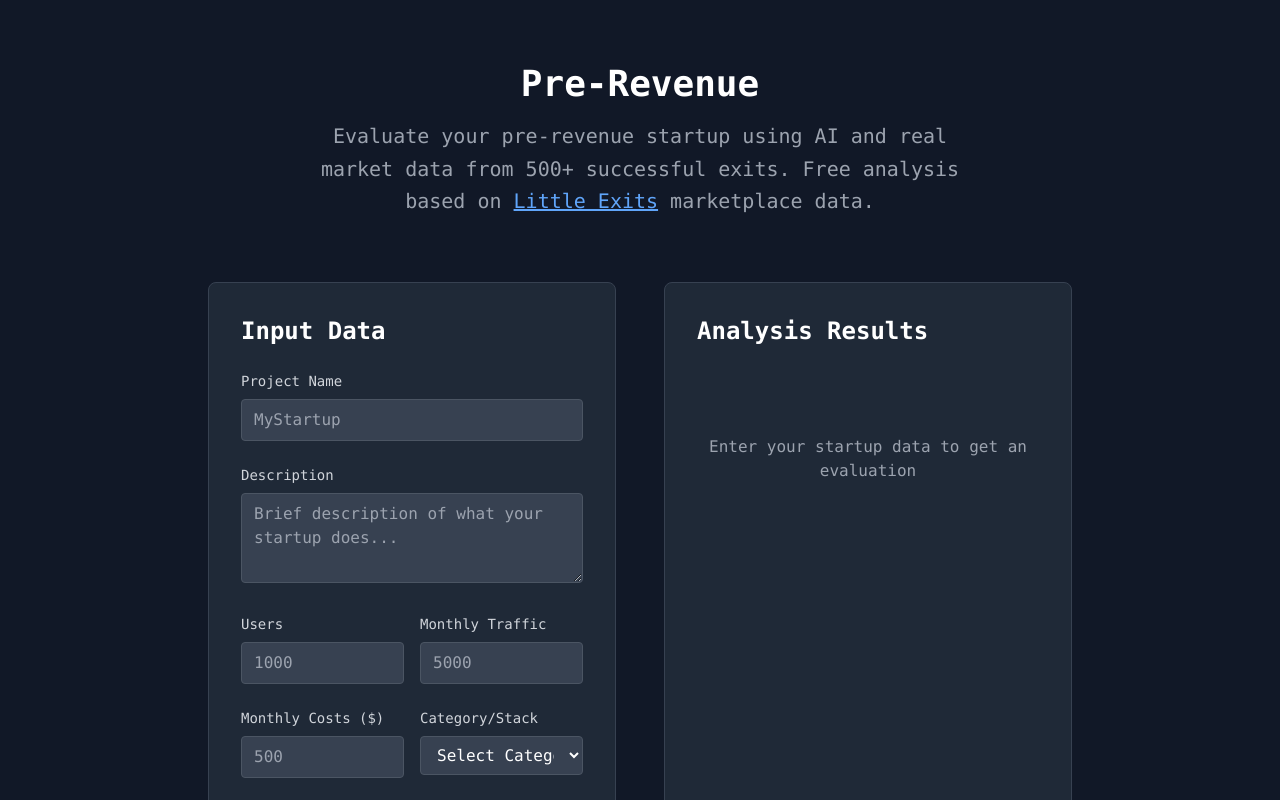
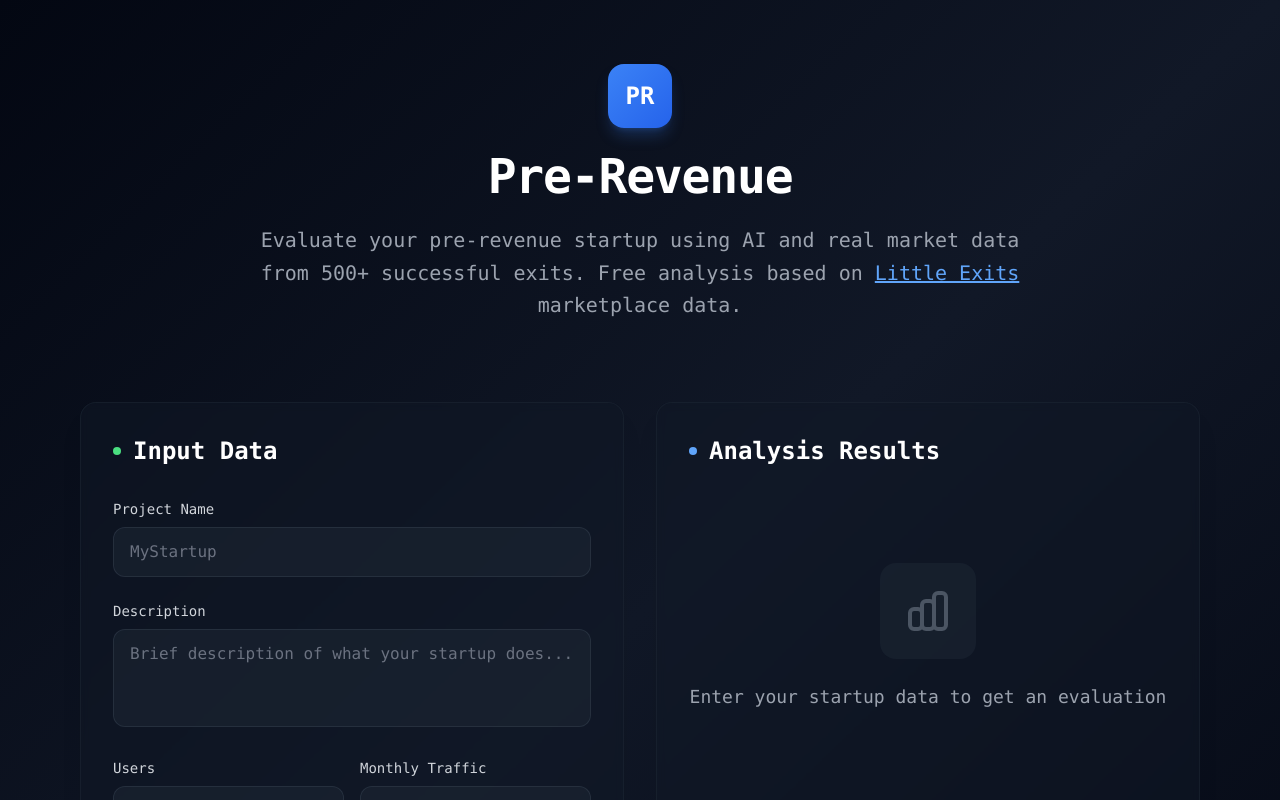
Before and after one commit to campbellsinvestment/prerevenue, a Next.js app: page / in a window 1280 px wide. Shown: the top 800 px of the page. Built offline with nearby package versions, Linux system fonts and the light colour scheme.

Commit message:
ui improvement

```diff
--- a/pages/index.tsx
+++ b/pages/index.tsx
@@ -82,102 +82,108 @@ export default function Home() {
   };
 
   return (
-    <div className="min-h-screen bg-gray-900 text-gray-100 font-mono">
-      <div className="max-w-4xl mx-auto px-4 py-16">
+    <div className="min-h-screen bg-gradient-to-br from-gray-950 via-gray-900 to-gray-950 text-gray-100 font-mono">
+      <div className="max-w-6xl mx-auto px-4 py-16">
 
         {/* Header */}
-        <header className="text-center mb-16">
-          <h1 className="text-4xl font-bold mb-4 text-white">
+        <header className="text-center mb-20">
+          <div className="inline-flex items-center justify-center w-16 h-16 bg-gradient-to-br from-blue-500 to-blue-600 rounded-2xl mb-6 shadow-lg shadow-blue-500/25">
+            <span className="text-2xl font-bold text-white">PR</span>
+          </div>
+          <h1 className="text-5xl font-bold mb-6 text-white tracking-tight">
             Pre-Revenue
           </h1>
-          <p className="text-xl text-gray-400 max-w-2xl mx-auto leading-relaxed">
+          <p className="text-xl text-gray-400 max-w-3xl mx-auto leading-relaxed font-normal">
             Evaluate your pre-revenue startup using AI and real market data from 500+ successful exits.
-            Free analysis based on <a href="https://littleexits.com" className="text-blue-400 hover:text-blue-300 underline" target="_blank" rel="noopener noreferrer">Little Exits</a> marketplace data.
+            Free analysis based on <a href="https://littleexits.com" className="text-blue-400 hover:text-blue-300 underline transition-colors" target="_blank" rel="noopener noreferrer">Little Exits</a> marketplace data.
           </p>
         </header>
 
-        <div className="grid grid-cols-1 lg:grid-cols-2 gap-12">
+        <div className="grid grid-cols-1 lg:grid-cols-2 gap-8">
 
           {/* Form Section */}
-          <div className="bg-gray-800 border border-gray-700 rounded-lg p-8">
-            <h2 className="text-2xl font-bold mb-6 text-white">
-              Input Data
-            </h2>
+          <div className="bg-gray-900/50 backdrop-blur-sm border border-gray-800/50 rounded-2xl p-8 shadow-xl">
+            <div className="flex items-center gap-3 mb-8">
+              <div className="w-2 h-2 bg-green-400 rounded-full"></div>
+              <h2 className="text-2xl font-semibold text-white">
+                Input Data
+              </h2>
+            </div>
 
             <form onSubmit={handleSubmit} className="space-y-6">
-              <div>
-                <label className="block text-sm font-medium text-gray-300 mb-2">
+              <div className="space-y-2">
+                <label className="block text-sm font-medium text-gray-300">
                   Project Name
                 </label>
                 <input
                   type="text"
                   name="title"
                   required
-                  className="w-full bg-gray-700 border border-gray-600 rounded px-3 py-2 text-white placeholder-gray-400 focus:outline-none focus:ring-2 focus:ring-blue-500 focus:border-transparent"
+                  className="w-full bg-gray-800/50 border border-gray-700/50 rounded-xl px-4 py-3 text-white placeholder-gray-500 focus:outline-none focus:ring-2 focus:ring-blue-500/50 focus:border-blue-500/50 transition-all duration-200"
                   placeholder="MyStartup"
                 />
               </div>
 
-              <div>
-                <label className="block text-sm font-medium text-gray-300 mb-2">
+              <div className="space-y-2">
+                <label className="block text-sm font-medium text-gray-300">
                   Description
                 </label>
                 <textarea
                   name="description"
                   rows={3}
                   required
-                  className="w-full bg-gray-700 border border-gray-600 rounded px-3 py-2 text-white placeholder-gray-400 focus:outline-none focus:ring-2 focus:ring-blue-500 focus:border-transparent"
+                  className="w-full bg-gray-800/50 border border-gray-700/50 rounded-xl px-4 py-3 text-white placeholder-gray-500 focus:outline-none focus:ring-2 focus:ring-blue-500/50 focus:border-blue-500/50 transition-all duration-200 resize-none"
                   placeholder="Brief description of what your startup does..."
                 />
               </div>
 
               <div className="grid grid-cols-1 md:grid-cols-2 gap-4">
-                <div>
-                  <label className="block text-sm font-medium text-gray-300 mb-2">
+                <div className="space-y-2">
+                  <label className="block text-sm font-medium text-gray-300">
                     Users
                   </label>
                   <input
                     type="number"
                     name="user_base"
                     min="0"
-                    className="w-full bg-gray-700 border border-gray-600 rounded px-3 py-2 text-white placeholder-gray-400 focus:outline-none focus:ring-2 focus:ring-blue-500 focus:border-transparent"
+                    className="w-full bg-gray-800/50 border border-gray-700/50 rounded-xl px-4 py-3 text-white placeholder-gray-500 focus:outline-none focus:ring-2 focus:ring-blue-500/50 focus:border-blue-500/50 transition-all duration-200"
                     placeholder="1000"
                   />
                 </div>
-                <div>
-                  <label className="block text-sm font-medium text-gray-300 mb-2">
+                <div className="space-y-2">
+                  <label className="block text-sm font-medium text-gray-300">
                     Monthly Traffic
                   </label>
                   <input
                     type="number"
                     name="traffic"
                     min="0"
-                    className="w-full bg-gray-700 border border-gray-600 rounded px-3 py-2 text-white placeholder-gray-400 focus:outline-none focus:ring-2 focus:ring-blue-500 focus:border-transparent"
+                    className="w-full bg-gray-800/50 border border-gray-700/50 rounded-xl px-4 py-3 text-white placeholder-gray-500 focus:outline-none focus:ring-2 focus:ring-blue-500/50 focus:border-blue-500/50 transition-all duration-200"
                     placeholder="5000"
                   />
                 </div>
               </div>
 
               <div className="grid grid-cols-1 md:grid-cols-2 gap-4">
-                <div>
-                  <label className="block text-sm font-medium text-gray-300 mb-2">
+                <div className="space-y-2">
+                  <label className="block text-sm font-medium text-gray-300">
                     Monthly Costs ($)
                   </label>
                   <input
                     type="number"
                     name="monthly_cost"
                     min="0"
-                    className="w-full bg-gray-700 border border-gray-600 rounded px-3 py-2 text-white placeholder-gray-400 focus:outline-none focus:ring-2 focus:ring-blue-500 focus:border-transparent"
+                    className="w-full bg-gray-800/50 border border-gray-700/50 rounded-xl px-4 py-3 text-white placeholder-gray-500 focus:outline-none focus:ring-2 focus:ring-blue-500/50 focus:border-blue-500/50 transition-all duration-200"
                     placeholder="500"
                   />
                 </div>
-                <div>
-                  <label className="block text-sm font-medium text-gray-300 mb-2">
+                <div className="space-y-2">
+                  <label className="block text-sm font-medium text-gray-300">
                     Category/Stack
                   </label>
                   <select
                     name="category"
-                    className="w-full bg-gray-700 border border-gray-600 rounded px-3 py-2 text-white focus:outline-none focus:ring-2 focus:ring-blue-500 focus:border-transparent"
+                    className="w-full bg-gray-800/50 border border-gray-700/50 rounded-xl px-4 py-3 text-white focus:outline-none focus:ring-2 focus:ring-blue-500/50 focus:border-blue-500/50 transition-all duration-200"
                   >
                     <option value="">Select Category/Stack</option>
                     {categories.map((category) => (
@@ -192,36 +198,51 @@ export default function Home() {
               <button
                 type="submit"
                 disabled={isLoading}
-                className="w-full bg-blue-600 hover:bg-blue-700 disabled:bg-gray-600 text-white font-medium py-3 px-4 rounded transition-colors duration-200 focus:outline-none focus:ring-2 focus:ring-blue-500 focus:ring-offset-2 focus:ring-offset-gray-800"
+                className="w-full bg-gradient-to-r from-blue-600 to-blue-700 hover:from-blue-700 hover:to-blue-800 disabled:from-gray-600 disabled:to-gray-700 text-white font-medium py-4 px-6 rounded-xl transition-all duration-200 focus:outline-none focus:ring-2 focus:ring-blue-500/50 focus:ring-offset-2 focus:ring-offset-gray-900 shadow-lg shadow-blue-600/25 disabled:shadow-none"
               >
-                {isLoading ? 'Analyzing...' : 'Evaluate'}
+                {isLoading ? (
+                  <div className="flex items-center justify-center gap-2">
+                    <div className="w-4 h-4 border-2 border-white/30 border-t-white rounded-full animate-spin"></div>
+                    Analyzing...
+                  </div>
+                ) : (
+                  'Evaluate'
+                )}
               </button>
             </form>
 
             {error && (
-              <div className="mt-4 p-3 bg-red-900 border border-red-700 rounded text-red-200 text-sm">
+              <div className="mt-6 p-4 bg-red-900/50 border border-red-700/50 rounded-xl text-red-200 text-sm backdrop-blur-sm">
                 {error}
               </div>
             )}
           </div>
 
           {/* Results Section */}
-          <div className="bg-gray-800 border border-gray-700 rounded-lg p-8">
-            <h2 className="text-2xl font-bold mb-6 text-white">
-              Analysis Results
-            </h2>
+          <div className="bg-gray-900/50 backdrop-blur-sm border border-gray-800/50 rounded-2xl p-8 shadow-xl">
+            <div className="flex items-center gap-3 mb-8">
+              <div className="w-2 h-2 bg-blue-400 rounded-full"></div>
+              <h2 className="text-2xl font-semibold text-white">
+                Analysis Results
+              </h2>
+            </div>
 
             {!result && !isLoading && (
-              <div className="text-center text-gray-400 py-12">
-                <div className="text-6xl mb-4">{ }</div>
-                <p>Enter your startup data to get an evaluation</p>
+              <div className="text-center text-gray-400 py-16">
+                <div className="w-24 h-24 mx-auto mb-6 bg-gray-800/50 rounded-2xl flex items-center justify-center">
+                  <svg className="w-12 h-12 text-gray-600" fill="none" stroke="currentColor" viewBox="0 0 24 24">
+                    <path strokeLinecap="round" strokeLinejoin="round" strokeWidth={2} d="M9 19v-6a2 2 0 00-2-2H5a2 2 0 00-2 2v6a2 2 0 002 2h2a2 2 0 002-2zm0 0V9a2 2 0 012-2h2a2 2 0 012 2v10m-6 0a2 2 0 002 2h2a2 2 0 002-2m0 0V5a2 2 0 012-2h2a2 2 0 012 2v14a2 2 0 01-2 2h-2a2 2 0 01-2-2z" />
+                  </svg>
+                </div>
+                <p className="text-lg">Enter your startup data to get an evaluation</p>
               </div>
             )}
 
             {isLoading && (
-              <div className="text-center text-gray-400 py-12">
-                <div className="animate-spin w-8 h-8 border-2 border-blue-500 border-t-transparent rounded-full mx-auto mb-4"></div>
-                <p>Processing your data...</p>
+              <div className="text-center text-gray-400 py-16">
+                <div className="w-12 h-12 border-2 border-gray-600 border-t-blue-500 rounded-full animate-spin mx-auto mb-6"></div>
+                <p className="text-lg">Processing your data...</p>
+                <p className="text-sm text-gray-500 mt-2">Analyzing market trends and calculating your score</p>
               </div>
             )}
 
```
